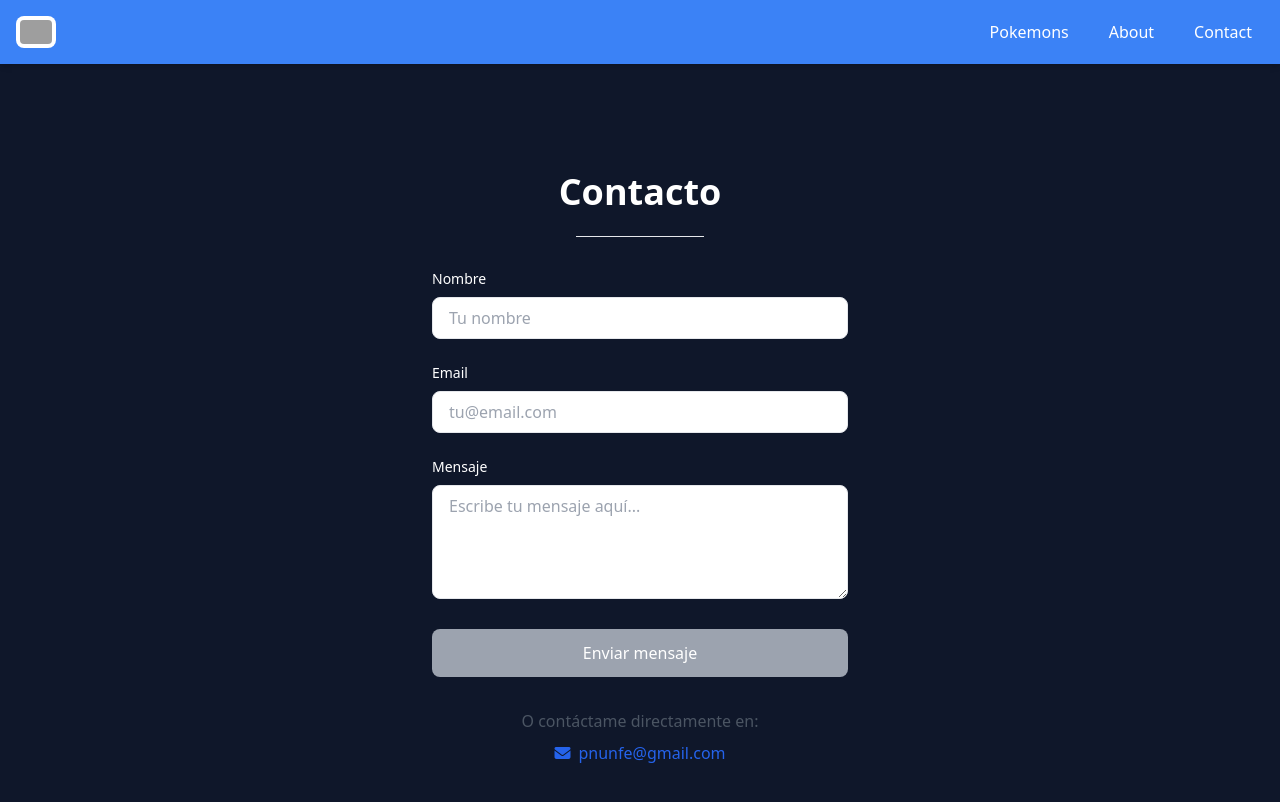
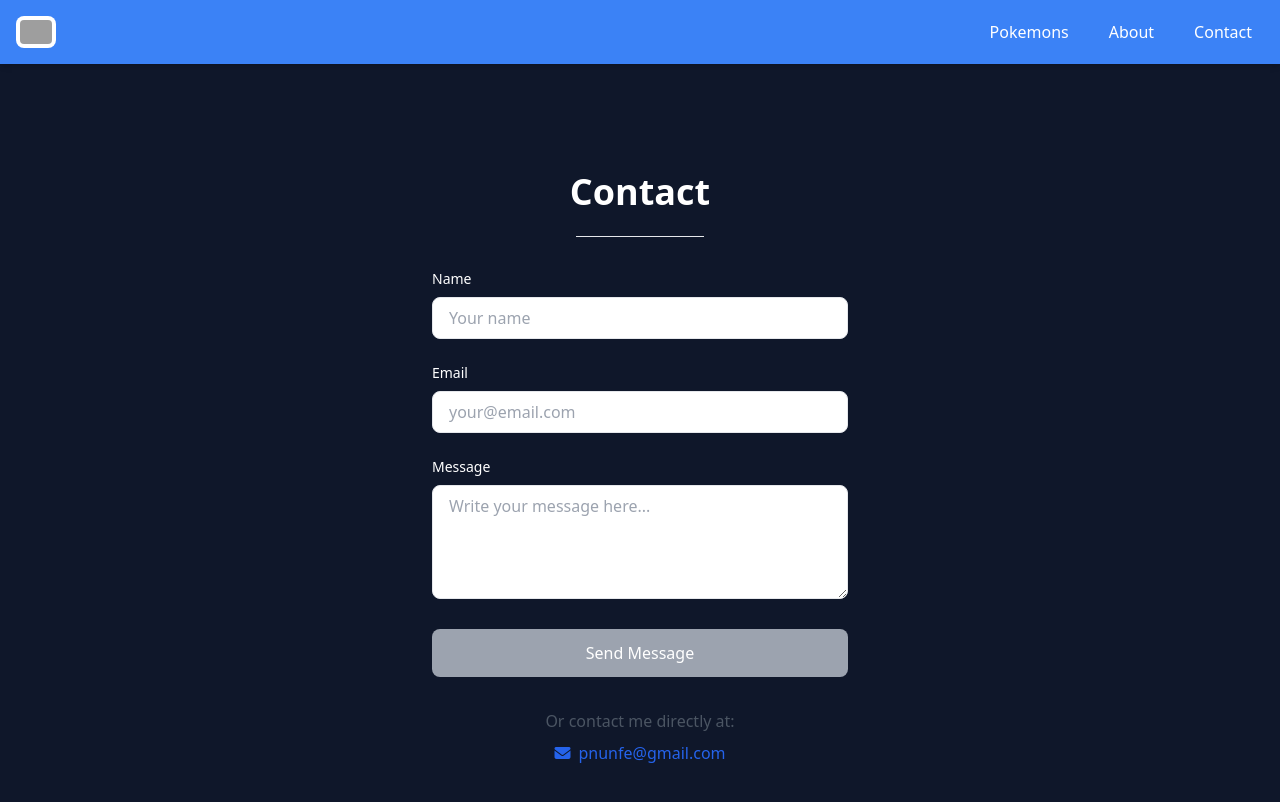
Before and after one commit to PavDev3/pokemon-ssr, an Angular app: page /contact in a window 1280 px wide. Shown: the top 802 px of the page. Built offline with nearby package versions, Linux system fonts and the light colour scheme; grey boxes are pictures that could not be loaded.

Commit message:
Translate all text to english

```diff
--- a/src/app/pages/about/about-page.component.html
+++ b/src/app/pages/about/about-page.component.html
@@ -1,13 +1,13 @@
 <div
   class="flex flex-col items-center justify-center min-h-[calc(100vh-120px)]"
 >
-  <h1 class="text-4xl font-bold mb-6">Acerca de mí</h1>
+  <h1 class="text-4xl font-bold mb-6">About me</h1>
 
   <hr class="w-32 mb-8" />
 
   <section class="text-center">
     <p class="mb-8 text-lg">
-      Página creada por Pablo Nuñez como proyecto de Angular 19
+      This page was created by Pablo Nuñez as a project for Angular 19
     </p>
 
     <div class="flex flex-wrap justify-center gap-4">
@@ -35,7 +35,7 @@
         class="flex items-center gap-2 px-6 py-3 bg-purple-600 text-white rounded-lg hover:bg-purple-500 transition-colors"
       >
         <i class="fas fa-globe text-xl"></i>
-        Web Personal
+        Personal Website
       </a>
     </div>
   </section>
--- a/src/app/pages/contact/contact-page.component.html
+++ b/src/app/pages/contact/contact-page.component.html
@@ -1,14 +1,14 @@
 <div
   class="flex flex-col items-center justify-center min-h-[calc(100vh-120px)]"
 >
-  <h1 class="text-4xl font-bold mb-6">Contacto</h1>
+  <h1 class="text-4xl font-bold mb-6">Contact</h1>
 
   <hr class="w-32 mb-8" />
 
   <section class="w-full max-w-md px-4">
     <form (ngSubmit)="onSubmit()" #contactForm="ngForm" class="space-y-6">
       <div>
-        <label for="name" class="block text-sm font-medium mb-2">Nombre</label>
+        <label for="name" class="block text-sm font-medium mb-2">Name</label>
         <input
           type="text"
           id="name"
@@ -16,7 +16,7 @@
           [(ngModel)]="contactData.name"
           required
           class="w-full px-4 py-2 border rounded-lg focus:outline-none focus:ring-2 focus:ring-blue-500"
-          placeholder="Tu nombre"
+          placeholder="Your name"
         />
       </div>
 
@@ -29,13 +29,13 @@
           [(ngModel)]="contactData.email"
           required
           class="w-full px-4 py-2 border rounded-lg focus:outline-none focus:ring-2 focus:ring-blue-500"
-          placeholder="tu@email.com"
+          placeholder="your@email.com"
         />
       </div>
 
       <div>
         <label for="message" class="block text-sm font-medium mb-2"
-          >Mensaje</label
+          >Message</label
         >
         <textarea
           id="message"
@@ -44,7 +44,7 @@
           required
           rows="4"
           class="w-full px-4 py-2 border rounded-lg focus:outline-none focus:ring-2 focus:ring-blue-500"
-          placeholder="Escribe tu mensaje aquí..."
+          placeholder="Write your message here..."
         ></textarea>
       </div>
 
@@ -53,12 +53,12 @@
         [disabled]="!contactForm.form.valid"
         class="w-full bg-blue-600 text-white py-3 px-6 rounded-lg hover:bg-blue-500 transition-colors disabled:bg-gray-400"
       >
-        Enviar mensaje
+        Send Message
       </button>
     </form>
 
     <div class="mt-8 text-center">
-      <p class="text-gray-600">O contáctame directamente en:</p>
+      <p class="text-gray-600">Or contact me directly at:</p>
       <a
         href="mailto:pnunfe@gmail.com"
         class="flex items-center justify-center gap-2 mt-2 text-blue-600 hover:text-blue-500"
--- a/src/app/pages/pokemons/pokemons-page.component.html
+++ b/src/app/pages/pokemons/pokemons-page.component.html
@@ -1,5 +1,5 @@
 <h1 class="text-2xl font-bold">Pokemons</h1>
-<h2 class="text-xl">Página actual: {{ offset() / 21 + 1 }}</h2>
+<h2 class="text-xl">Page: {{ offset() / 21 + 1 }}</h2>
 
 <hr class="my-2" />
 
@@ -15,7 +15,7 @@
     [disabled]="offset() === 0"
     class="bg-blue-500 text-white px-4 py-2 rounded hover:bg-blue-600 disabled:bg-slate-600 transition-all"
   >
-    Anterior
+    Back
   </button>
 
   <div class="flex gap-2">
@@ -34,6 +34,6 @@
     (click)="nextPage()"
     class="bg-blue-500 text-white px-4 py-2 rounded hover:bg-blue-600 disabled:bg-slate-600 transition-all"
   >
-    Siguiente
+    Next
   </button>
 </div>
```
